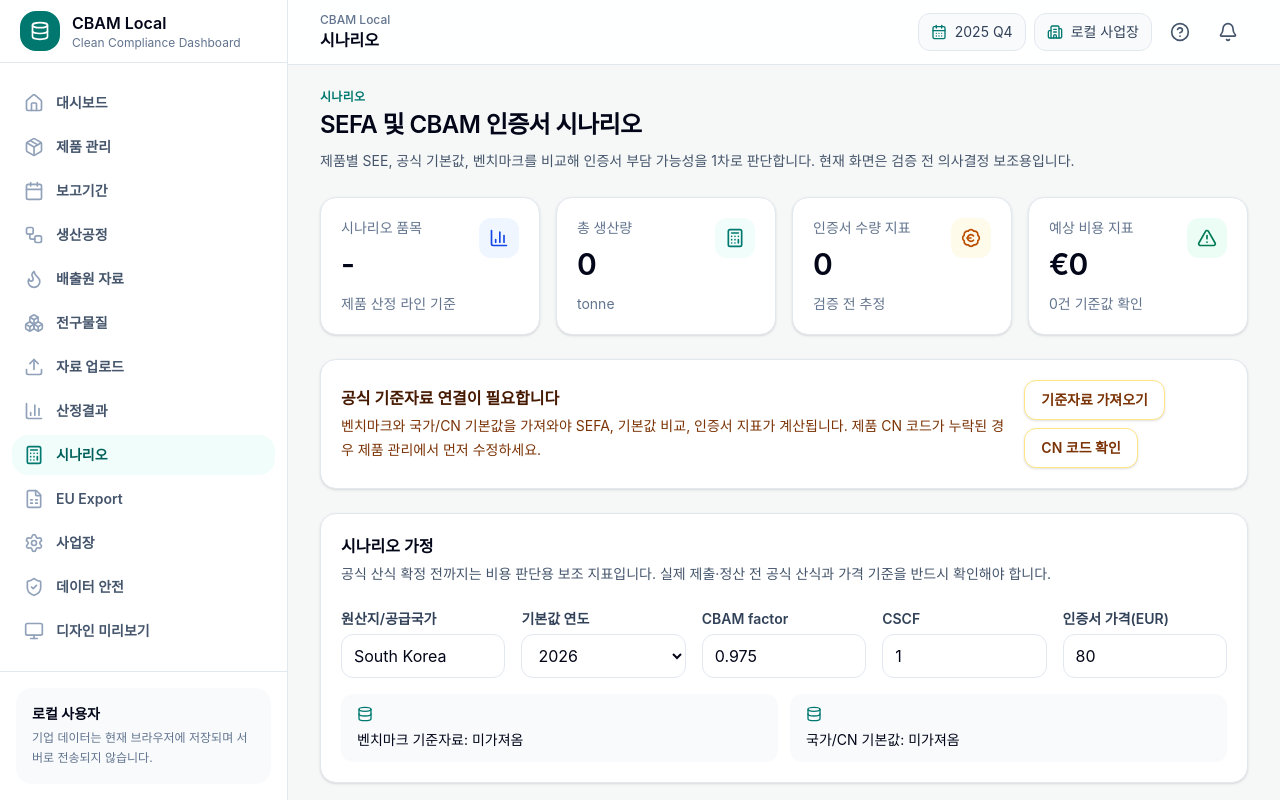
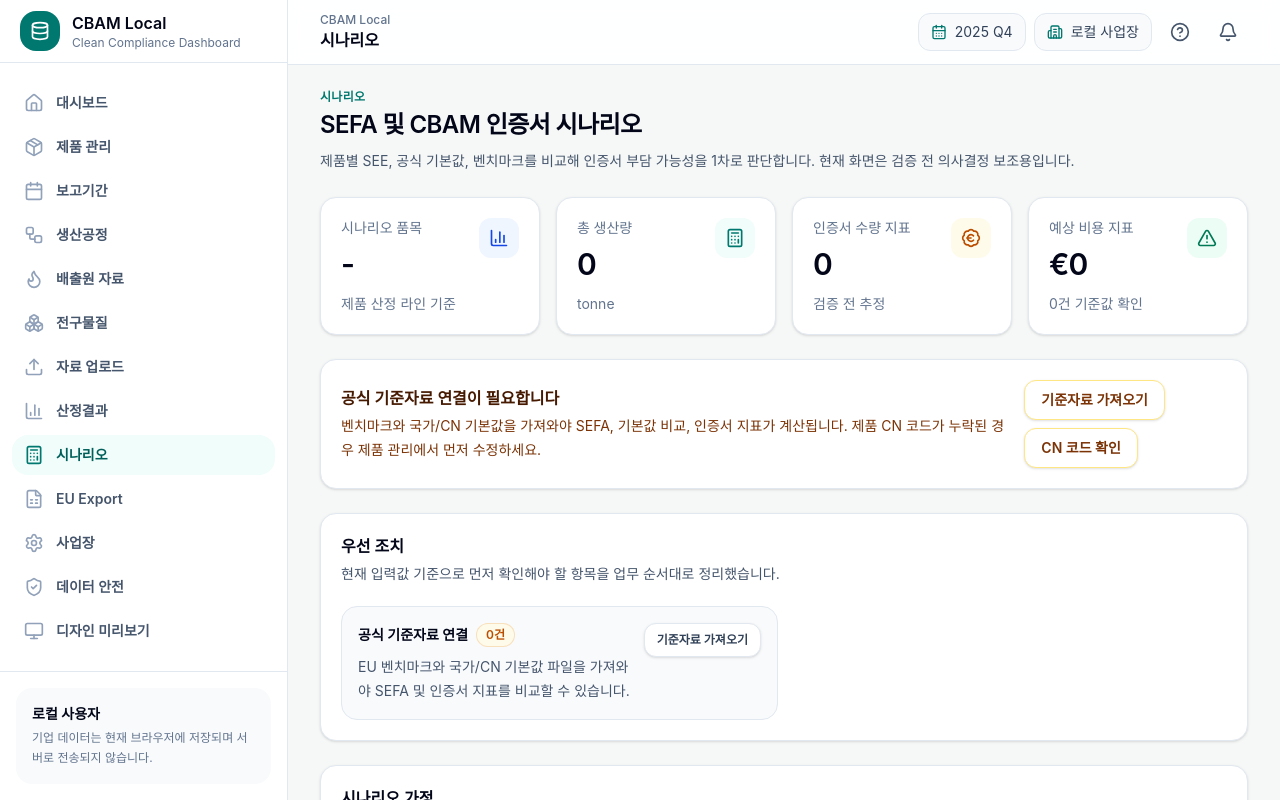
Before and after one commit to neod00/cbam-local-pwa, a Next.js app: page /scenarios in a window 1280 px wide. Shown: the top 800 px of the page. Built offline with nearby package versions, Linux system fonts and the light colour scheme.

Commit message:
Add scenario action priorities

```diff
--- a/src/app/scenarios/page.tsx
+++ b/src/app/scenarios/page.tsx
@@ -102,11 +102,95 @@ export default function ScenariosPage() {
             (sum, scenario) => sum + (scenario.certificate_cost_indicator_eur ?? 0),
             0
         );
-        const missingReferenceCount = scenarios.filter((scenario) => scenario.data_quality !== 'READY').length;
+        const missingCnCount = scenarios.filter((scenario) => scenario.data_quality === 'MISSING_CN').length;
+        const missingOfficialReferenceCount = scenarios.filter((scenario) => scenario.data_quality === 'MISSING_REFERENCE').length;
+        const missingReferenceCount = missingCnCount + missingOfficialReferenceCount;
         const aboveDefaultCount = scenarios.filter((scenario) => (scenario.default_gap ?? 0) > 0).length;
 
-        return { totalOutput, totalCertificateQuantity, totalCost, missingReferenceCount, aboveDefaultCount };
+        return {
+            totalOutput,
+            totalCertificateQuantity,
+            totalCost,
+            missingReferenceCount,
+            missingCnCount,
+            missingOfficialReferenceCount,
+            aboveDefaultCount,
+        };
     }, [scenarios]);
+
+    const actionItems = useMemo(() => {
+        const items: Array<{
+            key: string;
+            title: string;
+            description: string;
+            count: number;
+            unit: string;
+            tone: 'danger' | 'warning' | 'info' | 'success';
+            href?: string;
+            cta?: string;
+        }> = [];
+
+        if (summary.missingCnCount > 0) {
+            items.push({
+                key: 'missing-cn',
+                title: 'CN 코드 확인',
+                description: 'CN 코드가 없는 품목은 기본값, 벤치마크, EU 제출용 매핑을 연결할 수 없습니다.',
+                count: summary.missingCnCount,
+                unit: '건',
+                tone: 'danger',
+                href: '/products',
+                cta: '품목 관리로 이동',
+            });
+        }
+
+        if (summary.missingOfficialReferenceCount > 0 || !benchmarkReference || !defaultValueReference) {
+            items.push({
+                key: 'missing-reference',
+                title: '공식 기준자료 연결',
+                description: 'EU 벤치마크와 국가/CN 기본값 파일을 가져와야 SEFA 및 인증서 지표를 비교할 수 있습니다.',
+                count: summary.missingOfficialReferenceCount,
+                unit: '건',
+                tone: 'warning',
+                href: '/upload',
+                cta: '기준자료 가져오기',
+            });
+        }
+
+        if (summary.aboveDefaultCount > 0) {
+            items.push({
+                key: 'above-default',
+                title: '기본값 대비 실측 SEE 초과',
+                description: '실측값이 기본값보다 높은 품목은 기본값 사용, 공급망 자료 보완, 배출 저감 시나리오를 비교해야 합니다.',
+                count: summary.aboveDefaultCount,
+                unit: '건',
+                tone: 'warning',
+            });
+        }
+
+        if (summary.totalCertificateQuantity > 0) {
+            items.push({
+                key: 'certificate-exposure',
+                title: '인증서 수량 발생 가능',
+                description: '현재 가정 기준으로 인증서 수량 지표가 발생합니다. 가격 가정을 바꿔 민감도를 확인하세요.',
+                count: summary.totalCertificateQuantity,
+                unit: 'tCO2e',
+                tone: 'info',
+            });
+        }
+
+        if (items.length === 0 && !loading) {
+            items.push({
+                key: 'ready',
+                title: '즉시 확인할 주요 위험 없음',
+                description: '현재 입력 기준으로 CN 코드와 공식 기준자료가 연결되어 있습니다. 보고서 반영 전 산식 가정만 재확인하세요.',
+                count: scenarios.length,
+                unit: '건',
+                tone: 'success',
+            });
+        }
+
+        return items;
+    }, [benchmarkReference, defaultValueReference, loading, scenarios.length, summary]);
 
     return (
         <div className="space-y-6">
@@ -150,6 +234,35 @@ export default function ScenariosPage() {
                     </div>
                 </SectionCard>
             )}
+
+            <SectionCard
+                title="우선 조치"
+                description="현재 입력값 기준으로 먼저 확인해야 할 항목을 업무 순서대로 정리했습니다."
+            >
+                <div className="grid grid-cols-1 gap-3 lg:grid-cols-2">
+                    {actionItems.map((item) => (
+                        <div key={item.key} className="rounded-2xl border border-slate-200 bg-slate-50 p-4">
+                            <div className="flex items-start justify-between gap-3">
+                                <div>
+                                    <div className="flex flex-wrap items-center gap-2">
+                                        <h3 className="text-sm font-semibold text-slate-950">{item.title}</h3>
+                                        <StatusBadge tone={item.tone}>{formatNumber(item.count)}{item.unit}</StatusBadge>
+                                    </div>
+                                    <p className="mt-2 text-sm leading-6 text-slate-600">{item.description}</p>
+                                </div>
+                                {item.href && item.cta && (
+                                    <Link
+                                        href={item.href}
+                                        className="shrink-0 rounded-xl border border-slate-200 bg-white px-3 py-2 text-xs font-semibold text-slate-700 shadow-sm hover:bg-slate-100"
+                                    >
+                                        {item.cta}
+                                    </Link>
+                                )}
+                            </div>
+                        </div>
+                    ))}
+                </div>
+            </SectionCard>
 
             <SectionCard
                 title="시나리오 가정"
```
